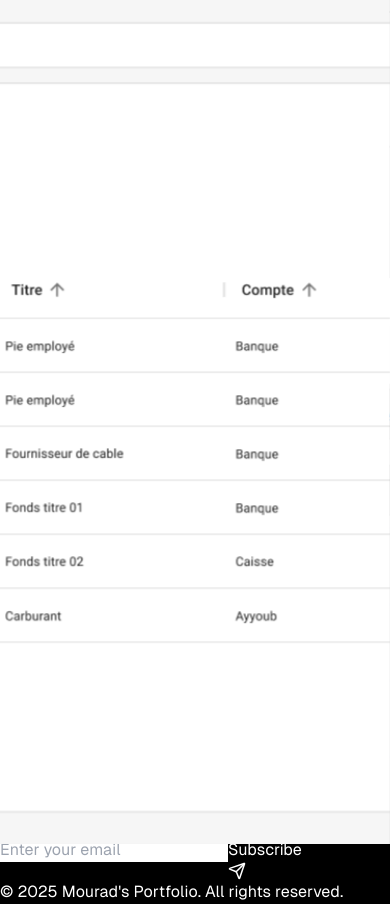
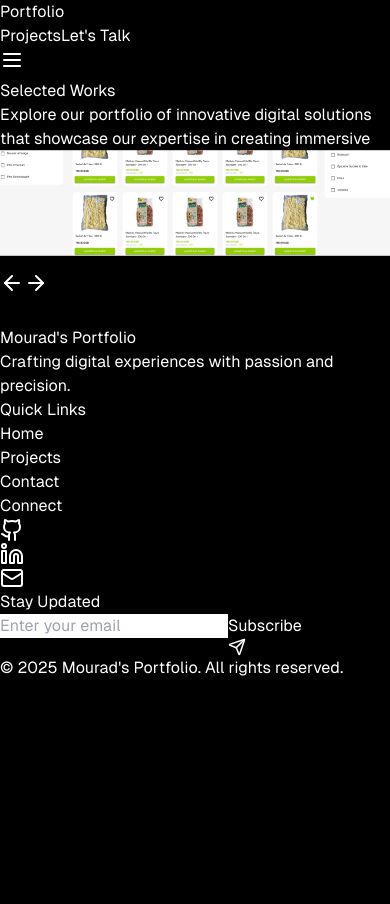
Before and after one commit to moradlarbi/my_portfolio, a Next.js app: page /projects in a window 390 px wide. After the commit the page ends 844 px from the top, so only its background shows below. Built offline with nearby package versions, Linux system fonts and the light colour scheme.

Commit message:
fix responsive design

```diff
--- a/src/components/CustomCursor.tsx
+++ b/src/components/CustomCursor.tsx
@@ -7,8 +7,22 @@ const CustomCursor = () => {
   const [position, setPosition] = useState({ x: 0, y: 0 })
   const [isPointer, setIsPointer] = useState(false)
   const [isHidden, setIsHidden] = useState(false)
+  const [isMobile, setIsMobile] = useState(false)
 
   useEffect(() => {
+    const checkMobile = () => {
+      setIsMobile(window.innerWidth <= 768) // Adjust this breakpoint as needed
+    }
+
+    checkMobile()
+    window.addEventListener("resize", checkMobile)
+
+    return () => window.removeEventListener("resize", checkMobile)
+  }, [])
+
+  useEffect(() => {
+    if (isMobile) return // Don't add event listeners on mobile
+
     const updatePosition = (e: MouseEvent) => {
       setPosition({ x: e.clientX, y: e.clientY })
     }
@@ -32,7 +46,9 @@ const CustomCursor = () => {
       document.body.removeEventListener("mouseenter", handleMouseEnter)
       document.body.removeEventListener("mouseleave", handleMouseLeave)
     }
-  }, [position.x, position.y])
+  }, [position.x, position.y, isMobile])
+
+  if (isMobile) return null // Don't render the custom cursor on mobile
 
   return (
     <motion.div
--- a/src/components/Header.tsx
+++ b/src/components/Header.tsx
@@ -10,16 +10,13 @@ const Header = () => {
 
   return (
     <>
-      {/* Header */}
       <header className="fixed w-full z-50">
         <nav className="max-w-7xl mx-auto px-4 sm:px-6 lg:px-8">
           <div className="flex justify-between items-center h-20">
-            {/* Logo */}
             <Link href="/" className="text-2xl font-bold text-white">
               Portfolio
             </Link>
 
-            {/* Desktop Navigation */}
             <div className="hidden md:flex items-center gap-8">
               <Link href="/projects" className="text-gray-300 hover:text-white transition-colors">
                 Projects
@@ -32,14 +29,12 @@ const Header = () => {
               </Link>
             </div>
 
-            {/* Mobile Menu Button */}
             <button onClick={() => setIsOpen(!isOpen)} className="md:hidden text-white p-2">
               {isOpen ? <X size={24} /> : <Menu size={24} />}
             </button>
           </div>
         </nav>
 
-        {/* Mobile Navigation */}
         <AnimatePresence>
           {isOpen && (
             <motion.div
--- a/src/components/ProjectsCarousel.tsx
+++ b/src/components/ProjectsCarousel.tsx
@@ -21,7 +21,24 @@ interface ProjectCarouselProps {
 const ProjectCarousel = ({ projects, onProjectClick }: ProjectCarouselProps) => {
   const [currentIndex, setCurrentIndex] = useState(0)
   const [isHovered, setIsHovered] = useState(false)
+  const [visibleCount, setVisibleCount] = useState(3) // Default: Show 3 projects
   const containerRef = useRef<HTMLDivElement>(null)
+
+  // Responsive behavior: Adjust visible projects based on screen width
+  useEffect(() => {
+    const handleResize = () => {
+      if (window.innerWidth < 768) {
+        setVisibleCount(1) // Mobile view
+      } else {
+        setVisibleCount(3) // Default for larger screens
+      }
+    }
+
+    handleResize() // Set initial state
+    window.addEventListener("resize", handleResize)
+
+    return () => window.removeEventListener("resize", handleResize)
+  }, [])
 
   const nextProject = () => {
     setCurrentIndex((prev) => (prev + 1) % projects.length)
@@ -34,26 +51,20 @@ const ProjectCarousel = ({ projects, onProjectClick }: ProjectCarouselProps) =>
   useEffect(() => {
     let interval: NodeJS.Timeout
 
-    const autoAdvance = () => {
-      setCurrentIndex((prev) => (prev + 1) % projects.length)
+    if (!isHovered) {
+      interval = setInterval(() => {
+        setCurrentIndex((prev) => (prev + 1) % projects.length)
+      }, 5000)
     }
 
-    if (!isHovered) {
-      interval = setInterval(autoAdvance, 5000)
-    }
-
-    return () => {
-      if (interval) {
-        clearInterval(interval)
-      }
-    }
+    return () => clearInterval(interval)
   }, [isHovered, projects.length])
 
-  const visibleProjects = [
-    projects[(currentIndex - 1 + projects.length) % projects.length],
-    projects[currentIndex],
-    projects[(currentIndex + 1) % projects.length],
-  ]
+  // Dynamically select the projects to display
+  const visibleProjects = []
+  for (let i = 0; i < visibleCount; i++) {
+    visibleProjects.push(projects[(currentIndex + i) % projects.length])
+  }
 
   return (
     <section className="relative min-h-screen bg-black text-white py-20">
@@ -77,11 +88,13 @@ const ProjectCarousel = ({ projects, onProjectClick }: ProjectCarouselProps) =>
               {visibleProjects.map((project, idx) => (
                 <motion.div
                   key={`${project.id}-${idx}`}
-                  className={`relative w-[800px] h-[500px] ${idx === 1 ? "z-20 scale-110" : "z-10 opacity-50"}`}
+                  className={`relative w-[800px] h-[500px] ${
+                    idx === Math.floor(visibleCount / 2) ? "z-20 scale-110" : "z-10 opacity-50"
+                  }`}
                   initial={{ scale: 1, y: 0 }}
                   animate={{
-                    scale: idx === 1 ? 1.1 : 1,
-                    y: idx === 1 ? -20 : 0,
+                    scale: idx === Math.floor(visibleCount / 2) ? 1.1 : 1,
+                    y: idx === Math.floor(visibleCount / 2) ? -20 : 0,
                   }}
                   transition={{ duration: 0.5 }}
                   onClick={() => onProjectClick(project)}
```
Also changed, not shown: src/app/contact/page.tsx (+1 -8 lines), src/components/Footer.tsx (+0 -7 lines).
